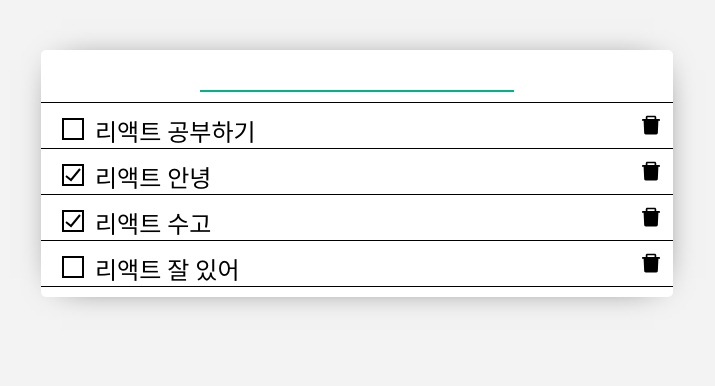
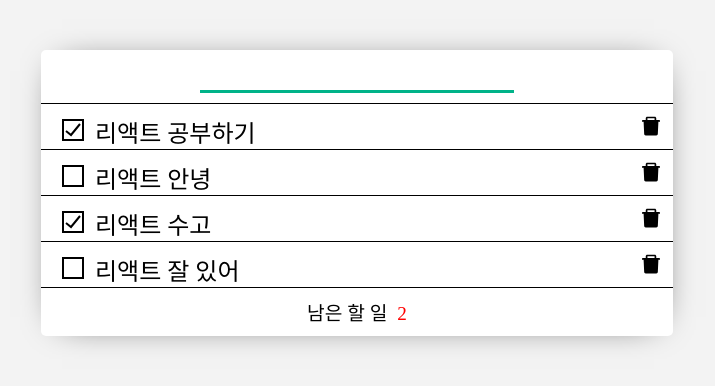
Before and after one commit to gunkim/todo-list, a React (Create React App) app in the folder frontend/my-app/: page / in a window 1280 px wide. Shown: the top 386 px of the page, without its empty margins (283-998 px from the left). Built offline with nearby package versions, Linux system fonts and the light colour scheme.

Commit message:
할 일 삭제 기능 추가

```diff
--- a/frontend/my-app/src/App.js
+++ b/frontend/my-app/src/App.js
@@ -3,6 +3,7 @@ import ListTemplate from "./components/ListTemplate/ListTemplate";
 import List from "./components/List/List";
 import Form from "./components/Form/Form";
 import { ListProvider } from "./ListContext";
+import Foot from "./components/Foot/Foot";
 
 function App() {
   return (
@@ -10,6 +11,7 @@ function App() {
       <ListTemplate>
         <Form />
         <List />
+        <Foot />
       </ListTemplate>
     </ListProvider>
   );
--- a/frontend/my-app/src/ListContext.js
+++ b/frontend/my-app/src/ListContext.js
@@ -3,12 +3,12 @@ import React, { createContext, useReducer, useContext, useRef } from "react";
 const initialList = [
   {
     id: 1,
-    check: false,
+    check: true,
     text: "리액트 공부하기",
   },
   {
     id: 2,
-    check: true,
+    check: false,
     text: "리액트 안녕",
   },
   {
@@ -31,6 +31,8 @@ function listReducer(state, action) {
       );
     case "CREATE_TODO":
       return [...state, { id: action.id, check: false, text: action.text }];
+    case "DELETE_TODO":
+      return state.filter((todo) => todo.id !== action.id);
     default:
       return state;
   }
--- /dev/null
+++ b/frontend/my-app/src/components/Foot/Foot.js
@@ -0,0 +1,14 @@
+import React from "react";
+import styles from "./Foot.module.scss";
+import { useListState } from "../../ListContext";
+
+function Foot() {
+  const todoList = useListState();
+  const beforeTodo = todoList.filter((todo) => !todo.check);
+  return (
+    <div className={styles.main}>
+      남은 할 일<span className={styles.todoLength}>{beforeTodo.length}</span>
+    </div>
+  );
+}
+export default Foot;
--- /dev/null
+++ b/frontend/my-app/src/components/Foot/Foot.module.scss
@@ -0,0 +1,7 @@
+.main {
+  padding-top: 10px;
+  font-size: 1.2rem;
+}
+.todoLength {
+  color: red;
+}
--- a/frontend/my-app/src/components/Form/Form.module.scss
+++ b/frontend/my-app/src/components/Form/Form.module.scss
@@ -1,6 +1,6 @@
 input {
   border-style: none;
-  border-bottom: 2px solid #00b389;
+  border-bottom: 3px solid #00b389;
   font-size: 1.5rem;
   margin-top: 10px;
   margin-bottom: 10px;
--- a/frontend/my-app/src/components/Item/Item.js
+++ b/frontend/my-app/src/components/Item/Item.js
@@ -12,6 +12,12 @@ function Item({ id, text, check }) {
       id: id,
     });
   };
+  const onDelete = () => {
+    dispatch({
+      type: "DELETE_TODO",
+      id: id,
+    });
+  };
   return (
     <div className="item">
       {!check ? (
@@ -20,7 +26,9 @@ function Item({ id, text, check }) {
         <GrCheckboxSelected onClick={onClick} />
       )}
       <span>{text}</span>
-      <AiFillDelete className="floatRight">삭제</AiFillDelete>
+      <AiFillDelete className="floatRight" onClick={onDelete}>
+        삭제
+      </AiFillDelete>
     </div>
   );
 }
```
